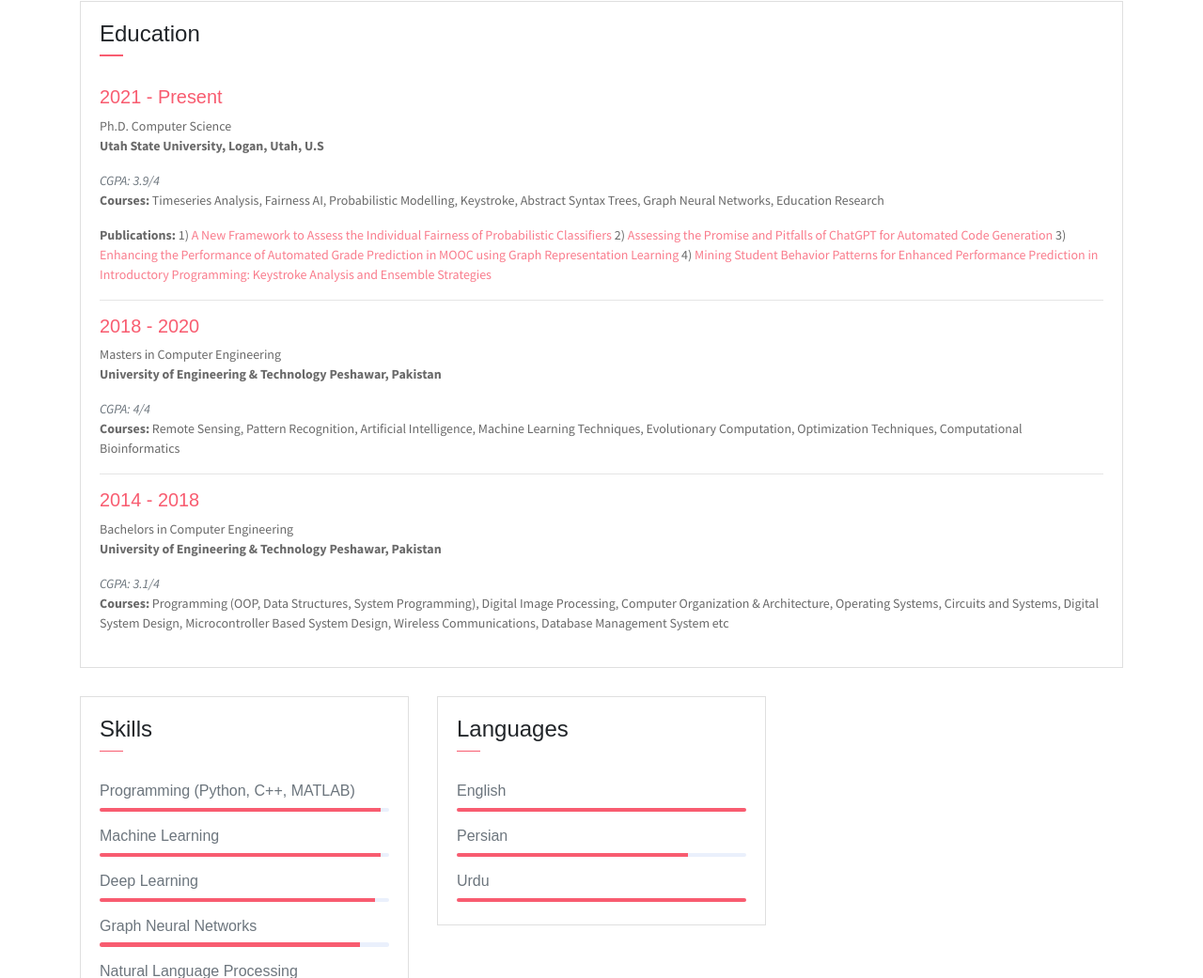
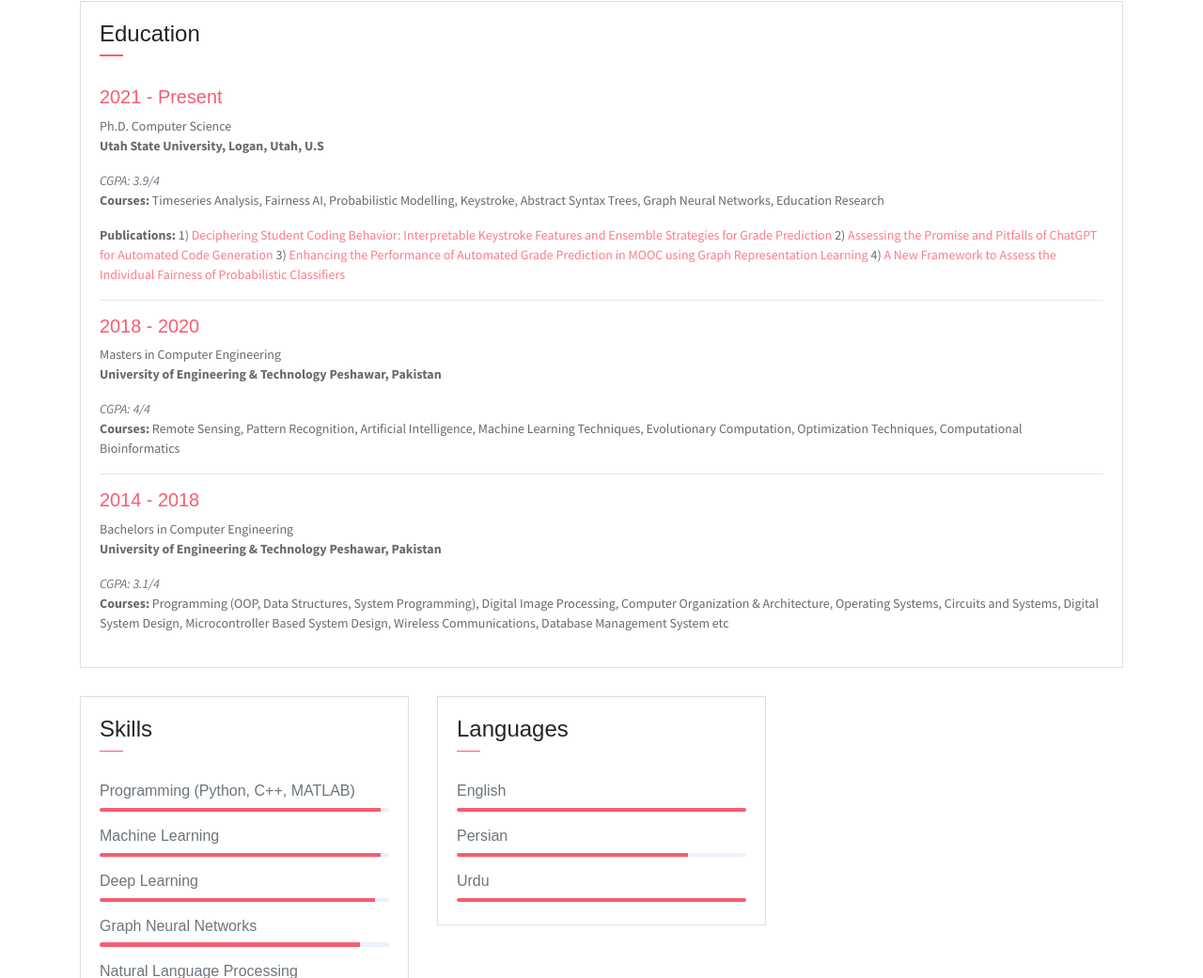
Before and after one commit to mfawadakbar/mfawadakbar.github.io, a plain HTML site: page index.html in a window 1280 px wide. Shown: the part 2429-3470 px from the top of the page at 94% size. Drawn offline with Linux system fonts and the light colour scheme; some packages are replaced by stand-ins of ours.

Commit message:
links updated

```diff
--- a/index.html
+++ b/index.html
@@ -268,18 +268,16 @@
                                 Modelling, Keystroke,
                                 Abstract Syntax Trees, Graph Neural Networks, Education Research</P>
                             <P class="subtitle"><b>Publications:</b>
-                                1) <a href="https://ieeexplore.ieee.org/abstract/document/10069915"> A New Framework to
-                                    Assess the Individual Fairness of Probabilistic Classifiers </a>
-                                2) <a href="https://ieeexplore.ieee.org/abstract/document/10069915"> Assessing the
+                                1) <a href="https://github.com/DSAatUSU/Student-Coding-Behavior"> Deciphering Student
+                                    Coding Behavior: Interpretable Keystroke Features and Ensemble Strategies for Grade
+                                    Prediction </a>
+                                2) <a href="https://arxiv.org/abs/2311.02640"> Assessing the
                                     Promise and Pitfalls of ChatGPT for Automated Code Generation </a>
-                                3) <a href="https://github.com/DSAatUSU/MOOPer_grade_prediction"> Enhancing the
+                                3) <a href="https://arxiv.org/abs/2310.12281"> Enhancing the
                                     Performance of Automated Grade Prediction in MOOC using Graph Representation
                                     Learning </a>
-                                4) <a href="https://github.com/DSAatUSU/MOOPer_grade_prediction"> Mining Student
-                                    Behavior Patterns for Enhanced
-                                    Performance Prediction in Introductory
-                                    Programming: Keystroke Analysis and Ensemble
-                                    Strategies </a>
+                                4) <a href="https://ieeexplore.ieee.org/abstract/document/10069915"> A New Framework to
+                                    Assess the Individual Fairness of Probabilistic Classifiers </a>
                             </P>
                             <hr>
                             <h6 class="title text-danger">2018 - 2020</h6>
```
